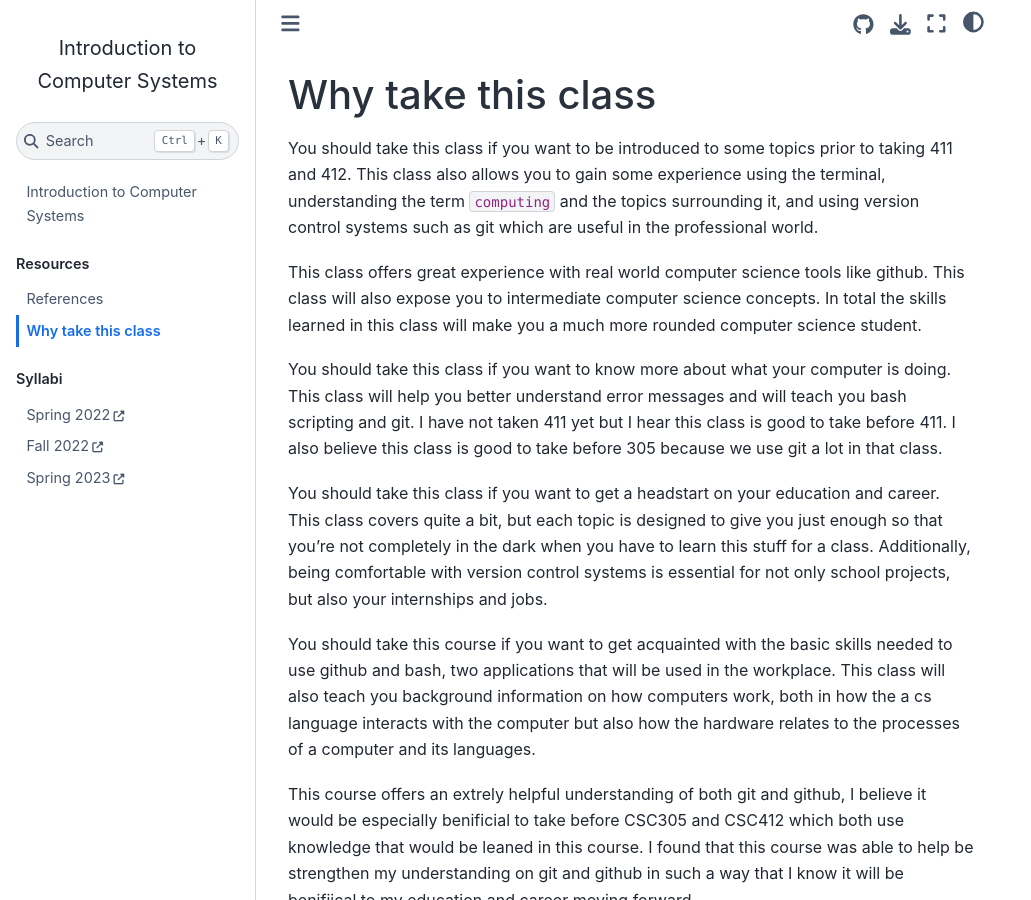
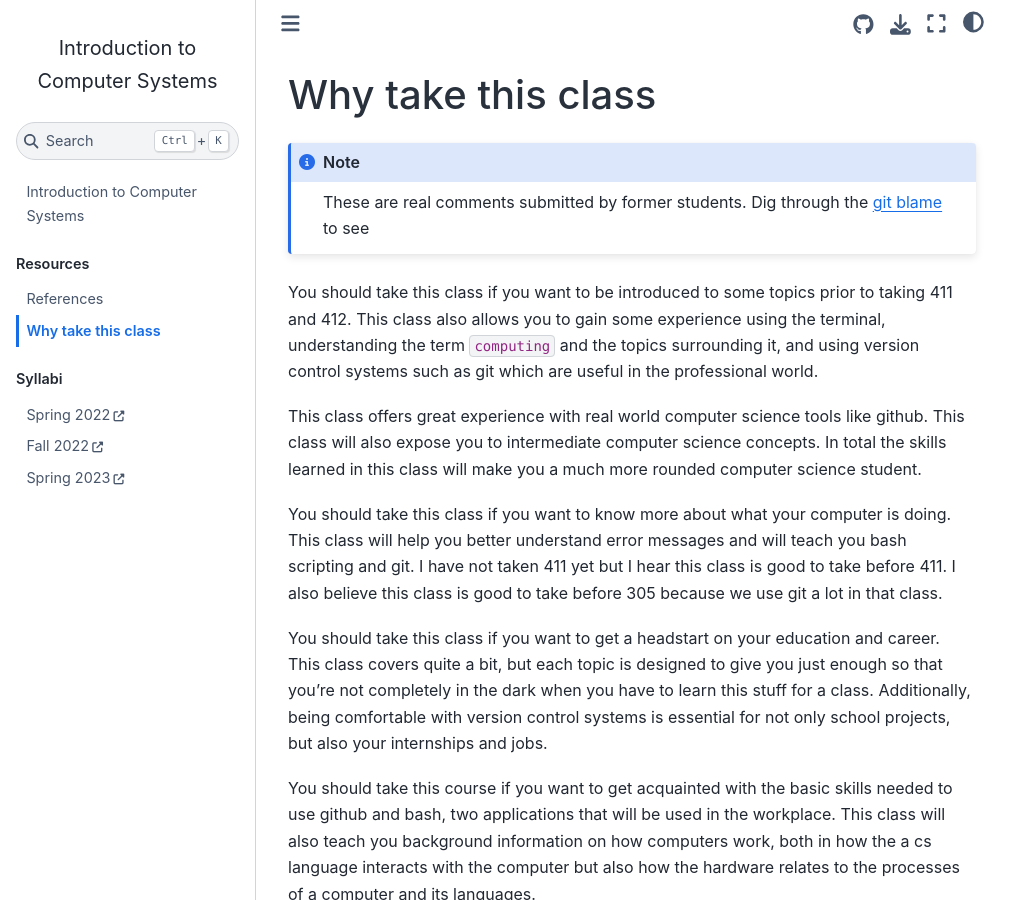
Before and after one commit to klattuada/introcompsys.github.io, a Jupyter Book: the page built from fromstudents.md, in a window 1280 px wide and 900 px high. Shown: the whole window, without its empty margins (0-1031 px from the left). Built offline with Jupyter Book 1.0.4 settings and Sphinx 7.4.7 and the Sphinx Book theme 1.1.4, drawn with Linux system fonts in a browser that asks for light colours.

Commit message:
note contributions

````diff
--- a/fromstudents.md
+++ b/fromstudents.md
@@ -1,4 +1,8 @@
 # Why take this class
+
+```{note}
+These are real comments submitted by former students. Dig through the [git blame](https://github.com/introcompsys/introcompsys.github.io/blame/main/fromstudents.md) to see
+```
 
 You should take this class if you want to be introduced to some topics prior to taking 411 and 412. This class also allows you to gain some experience using the terminal, understanding the term `computing` and the topics surrounding it, and using version control systems such as git which are useful in the professional world.
 
````
